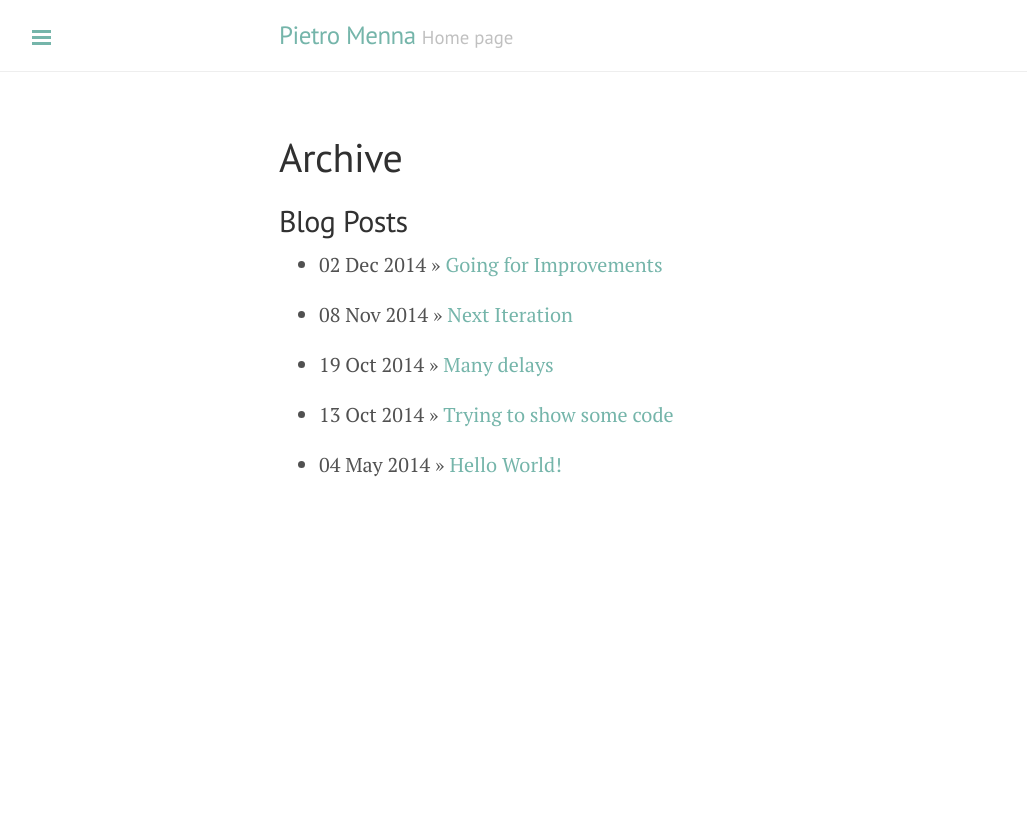
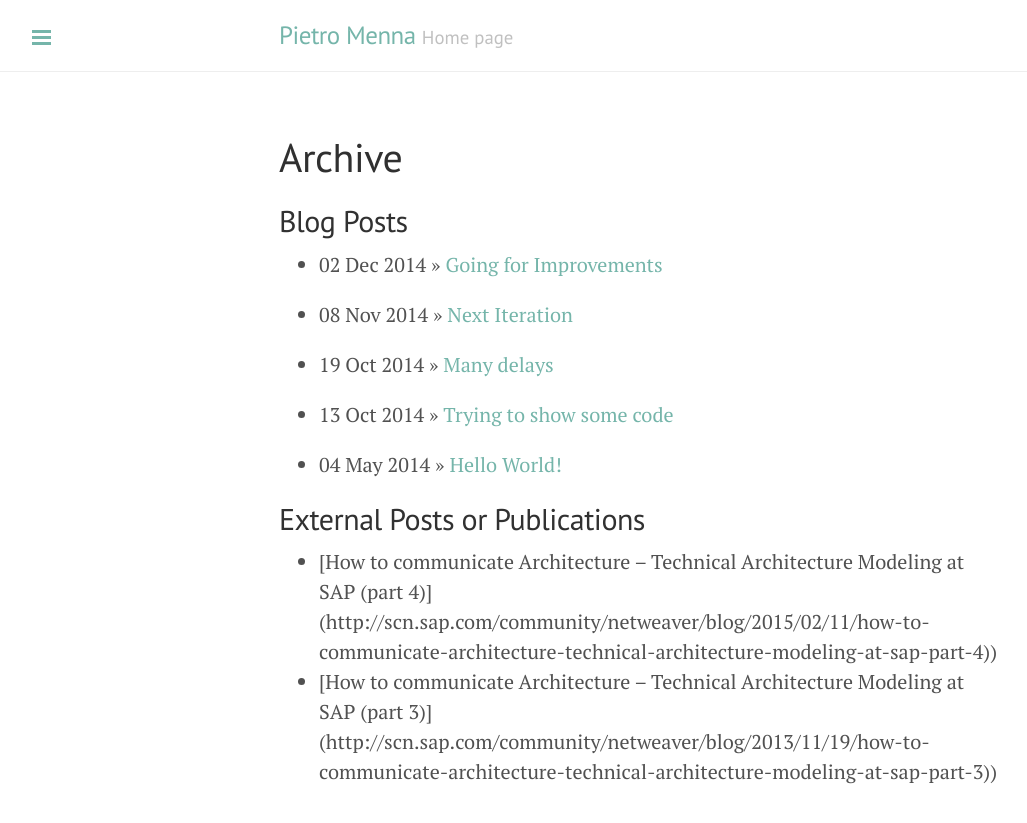
Before and after one commit to pietromenna/pietromenna.github.io, a Jekyll site: the page built from archive.md, in a window 1280 px wide. Shown: the top 823 px of the page, without its empty margins (1-1028 px from the left). Built offline with Jekyll 4.4.1, drawn with Linux system fonts in a browser that asks for light colours; Markdown is read by kramdown in place of the engine named in the settings.

Commit message:
Added external posts in the Archive, still manual stuff

```diff
--- a/archive.md
+++ b/archive.md
@@ -8,3 +8,9 @@ title: Archive
 {% for post in site.posts %}
   * {{ post.date | date_to_string }} &raquo; [ {{ post.title }} ]({{ post.url }})
 {% endfor %}
+
+## External Posts or Publications
+* [How to communicate Architecture – Technical Architecture Modeling at SAP (part 4)]
+ (http://scn.sap.com/community/netweaver/blog/2015/02/11/how-to-communicate-architecture-technical-architecture-modeling-at-sap-part-4))
+* [How to communicate Architecture – Technical Architecture Modeling at SAP (part 3)]
+(http://scn.sap.com/community/netweaver/blog/2013/11/19/how-to-communicate-architecture-technical-architecture-modeling-at-sap-part-3))
```
